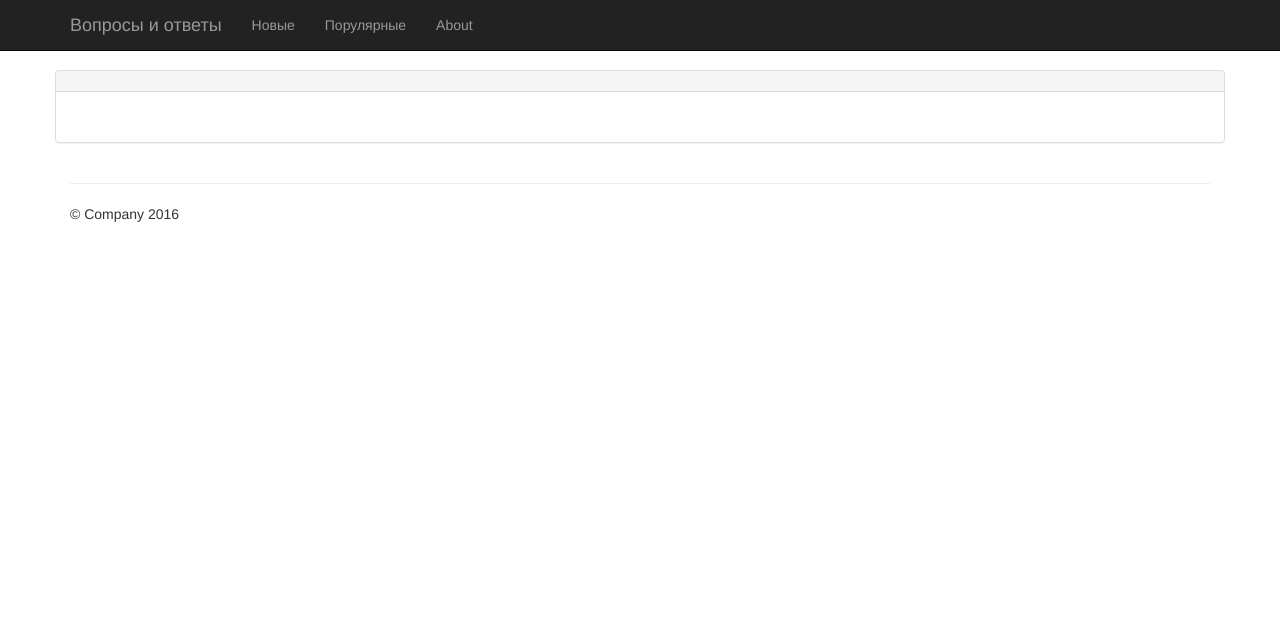
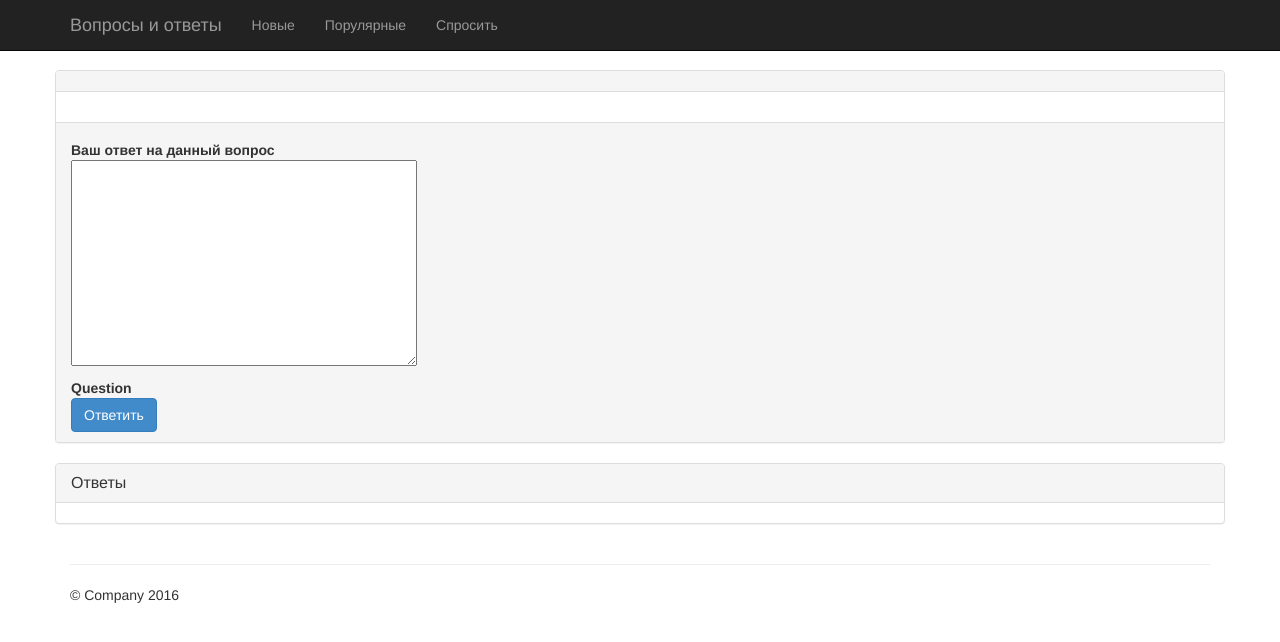
Before and after one commit to denproger/stepic_web_project, a Django app: template templates/question.html in a window 1280 px wide. Shown: the top 642 px of the page. Run offline with Django 3.2, Linux system fonts and the light colour scheme; the template is opened without the code that fills it: values that come from a table or form of the project are taken from there, others are empty; parts of the project's set-up code (start-up, migrations or seed data) failed here and were passed over; some libraries are stand-ins or nearby versions.

Commit message:
Добавлены формы

```diff
--- a/ask/ask/urls.py
+++ b/ask/ask/urls.py
@@ -1,6 +1,7 @@
 from django.conf.urls import patterns, include, url
 from qa.views import test
-from qa.views_question import get_new_questions, get_popular_questions, get_question
+from qa.views_question import *
+from qa.views_answer import *
 from django.contrib import admin
 from django.conf import settings
 from django.conf.urls.static import static
@@ -15,9 +16,10 @@ urlpatterns = patterns('',
     url(r'^login/', test),
     url(r'^signup/', test),
     url(r'^question/(\d+)/', get_question, name="question"),
-    url(r'^ask/', test),
+    url(r'^ask/', ask, name='ask'),
     url(r'^popular/', get_popular_questions, name="popular"),
     url(r'^new/', test),
+    url(r'^answer/', add_answer, name='answer'),
 
     url(r'^admin/', include(admin.site.urls)),
 ) + static(settings.STATIC_URL, document_root=settings.STATIC_ROOT)
--- /dev/null
+++ b/ask/qa/forms.py
@@ -0,0 +1,54 @@
+#!/usr/bin/python
+# coding: utf8
+from django.contrib.auth.models import User
+from django import forms
+from models import Question, Answer
+
+# Форма добавления вопроса
+class AskForm(forms.Form):
+    title = forms.CharField(label=u'Заголовок вопроса',max_length=255)         # поле заголовка
+    text = forms.CharField(label=u'Текст вопроса',widget=forms.Textarea)   # поле текста вопроса
+
+    def clean(self):
+        title = self.cleaned_data.get('title')
+        text = self.cleaned_data.get('text')
+        if title is None or len(title) == 0:
+            raise forms.ValidationError(u'Заголовок вопроса не указан')
+        if text is None or len(text) == 0:
+            raise forms.ValidationError(u'Текст вопроса не указан')
+        return self.cleaned_data
+
+    def save(self):
+        self.cleaned_data['author'] = User.objects.filter()[0]
+        question = Question(**self.cleaned_data)
+        question.save()
+        return question
+
+# Форма добавления ответа
+class AnswerForm(forms.Form):
+    text = forms.CharField(label=u'Ваш ответ на данный вопрос', widget=forms.Textarea)   # поле текста ответа
+    question = forms.IntegerField(widget = forms.HiddenInput()) # поле для связи с вопросом
+
+    def clean(self):
+        text = self.cleaned_data.get('text')
+        question = self.cleaned_data.get('question')
+        print 'text: "{}"'.format(text)
+        print 'question: "{}"'.format(question)
+        if text is None or len(text) == 0:
+            raise forms.ValidationError(u'Текст вопроса не указан')
+        print 'Question: "{}"'.format(question)
+        if question is None or question == 0:
+            raise forms.ValidationError(u'Вопрос не выбран')
+        try:
+            question = Question.objects.get(pk=question)
+            self.cleaned_data['question'] = int(question.id)
+        except Question.DoesNotExist, ValueError:
+            raise forms.ValidationError(u'Выбранного вопроса нет в базе')
+        return self.cleaned_data
+
+    def save(self):
+        question = Question.objects.get(pk=self.cleaned_data.get('question'))
+        author = User.objects.filter()[0]
+        answer = Answer(text = self.cleaned_data['text'], question=question, author=author)
+        answer.save()
+        return answer
--- a/templates/menu-top.html
+++ b/templates/menu-top.html
@@ -13,7 +13,7 @@
           <ul class="nav navbar-nav">
             <li {% block menu-top-main-active %}{% endblock%} ><a href="{% url 'main' %}">Новые</a></li>
             <li {% block menu-top-popular-active %}{% endblock%} ><a href="{% url 'popular' %}">Порулярные</a></li>
-            <li><a href="#contact">About</a></li>
+            <li {% block menu-top-ask-active %}{% endblock%}><a href="{% url 'ask' %}">Спросить</a></li>
           </ul>
         </div><!-- /.nav-collapse -->
       </div><!-- /.container -->
--- a/templates/question.html
+++ b/templates/question.html
@@ -7,6 +7,33 @@
             </div>
             <div class="panel-body">
                 {{ question.text }}
+            </div>
+            <div class="panel-footer">
+                {% for e in form.non_field_errors %}
+                    <div class="alert alert-danger">{{ e }}</div>
+                {% endfor %}
+                <form class="form-horizontal" method="post" action="/answer/">
+                    {% csrf_token %}
+                    <fieldset>
+                        {% for field in form %}
+                            <div class="control-group
+                                {% if field.errors %}has-error{% endif %}">
+                                <label class="control-label">{{ field.label }}</label>
+                                <div class="controls">{{ field }}</div>
+                            </div>
+                        {% endfor %}
+                    </fieldset>
+                    <div class="form-actions">
+                         <button type="submit" class="btn btn-primary">Ответить</button>
+                    </div>
+                </form>
+            </div>
+        </div>
+        <div class="panel panel-default">
+            <div class="panel-heading">
+                <h4 class="panel-title">Ответы</h4>
+            </div>
+            <div class="panel-budy">
                 <div class="list-group">
                 {% for answer in answers %}
                     <div href="{{ question.get_absolute_url }}" class="list-group-item">
```
Also changed, not shown: ask/qa/views_answer.py (+13 -1 lines), ask/qa/views_question.py (+21 -4 lines), templates/ask.html (added, +26 -0 lines), 3 other files.
